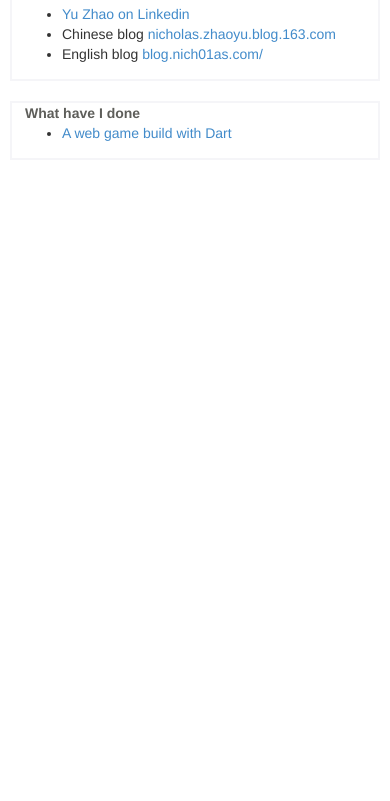
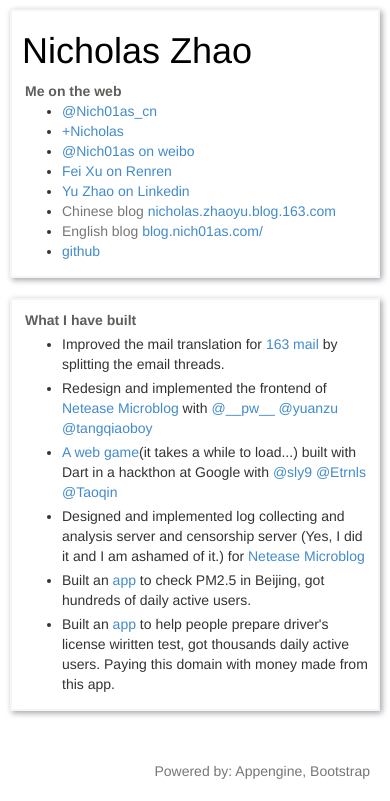
Before and after one commit to niczy/nich01as-com, a Python web app: template template/index.html in a window 390 px wide. Shown: the part 301-1102 px from the top of the page. Before the commit the page ends 442 px from the top, so only its background shows below. Run offline with Jinja, Linux system fonts and the light colour scheme; the template is opened without the code that fills it, so the values that code supplies are empty.

Commit message:
Finish index page.

```diff
--- a/static_dir/styles/index.css
+++ b/static_dir/styles/index.css
@@ -1,9 +1,5 @@
 .container {
   margin-top: 30px;
-}
-
-.container img {
-  width: 100%;
 }
 
 #name {
@@ -15,6 +11,7 @@
   border-color: #F5F5F8;
   border-width: 2px;
   padding: 0 10px 5px;
+  box-shadow: 2px 2px 6px #A1A1A7;
 }
 
 .card-wrapper {
@@ -26,3 +23,20 @@
   color: #5E5E5A;
   margin: 100px 3px 2px;
 }
+
+.light-grey {
+  color: #767676;
+}
+
+#story {
+  padding-top: 10px;
+}
+
+#story li {
+  margin: 3px 0 0;
+  padding: 1px 0 0;
+}
+
+.footer {
+  margin: 40px 5px 20px 0;
+}
--- a/template/index.html
+++ b/template/index.html
@@ -2,13 +2,19 @@
 <html lang="en">
 <head>
   <meta charset="UTF-8">
-  <title></title>
+  <meta name="viewport" content="width=device-width, user-scalable=false;">
+  <title> Nicholas Zhao</title>
   <link rel="stylesheet" href="s/v/bootstrap-3.0.0/css/bootstrap.min.css" />
   <link rel="stylesheet" href="s/styles/index.css" />
+  <link rel="icon" type="image/png" href="s/images/myicon.webp">
 </head>
 <body>
   <div class="container">
-    <img src="s/images/profile_large.jpg" alt="profile">
+    <div class="row">
+      <a href="s/images/profile_large.jpg" target="_blank">
+        <img src="s/images/profile_large3.webp" class="col-xs-12" alt="profile">
+      </a>
+    </div>
     <div class="row">
       <div class="card-wrapper col-xs-12 col-sm-6">
         <div id="about" class="card">
@@ -23,23 +29,29 @@
               <li><a class="contact-item" href="http://www.weibo.com/nicholaszhaoyu/" target="_blank">@Nich01as on weibo</a></li>
               <li><a class="contact-item" href="http://www.renren.com/226106048/profile" target="_blank">Fei Xu on Renren</a></li>
               <li><a class="contact-item" href="http://www.linkedin.com/profile/view?id=83309410&trk=wvmp-profile" target="_blank">Yu Zhao on Linkedin</a></li>
-                <li>Chinese blog <a class="contact-item" href="http://nicholas.zhaoyu.blog.163.com/" target="_blank">nicholas.zhaoyu.blog.163.com</a></li>
-                <li>English blog <a class="contact-item" href="http://blog.nich01as.com/" target="_blank">blog.nich01as.com/</a></li>
+              <li><span class="light-grey">Chinese blog</span> <a class="contact-item" href="http://nicholas.zhaoyu.blog.163.com/" target="_blank">nicholas.zhaoyu.blog.163.com</a></li>
+              <li><span class="light-grey">English blog</span> <a class="contact-item" href="http://blog.nich01as.com/" target="_blank">blog.nich01as.com/</a></li>
+              <li><a href="https://github.com/niczy" class="contact-item">github</a></li>
             </ul>
           </div>
         </div>
       </div>
       <div class="card-wrapper col-xs-12 col-sm-6">
         <div id="story" class="card">
-              <span class="title">What have I done</span>
+            <span class="title">What I have built</span>
             <ul>
-                <li><a href="s/contra/web/contra.html" target='_blank'>A web game build with Dart</a></li>
+              <li>Improved the mail translation for <a href="http://mail.163.com/" target="_blank" >163 mail</a> by splitting the email threads. </li>
+              <li>Redesign and implemented the frontend of <a href="http://t.163.com" target="_blank">Netease Microblog</a> with <a href="https://twitter.com/perfectworks" target="_blank">@__pw__</a> <a href="http://www.weibo.com/huzitony" target="_blank">@yuanzu</a> <a href="https://twitter.com/tangqiaoboy" target="_blank" >@tangqiaoboy</a></li>
+              <li><a href="s/contra/web/contra.html" target='_blank'>A web game</a>(it takes a while to load...) built with Dart in a hackthon at Google with <a href="https://twitter.com/sly9" target="_blank">@sly9</a> <a href="https://twitter.com/Etrnls">@Etrnls</a> <a href="https://github.com/speakless86">@Taoqin</a> </li>
+              <li>Designed and implemented log collecting and analysis server and censorship server (Yes, I did it and I am ashamed of it.) for <a href="http://t.163.com">Netease Microblog</a> </li>
+              <li>Built an <a href="https://play.google.com/store/apps/details?id=com.nich01as.air" target="_blank">app</a> to check PM2.5 in Beijing, got hundreds of daily active users.</li>
+              <li>Built an <a href="https://play.google.com/store/apps/details?id=com.nich01as.trafic" target="_blank">app</a> to help people prepare driver's license wiritten test, got thousands daily active users. Paying this domain with money made from this app.</li>
             </ul>
         </div>
       </div>
-
     </div>
-
+    <div class="footer pull-right light-grey">
+      Powered by: Appengine, Bootstrap
     </div>
   </div>
 </body>
```
Lines whose indentation alone changed are shown as unchanged.
